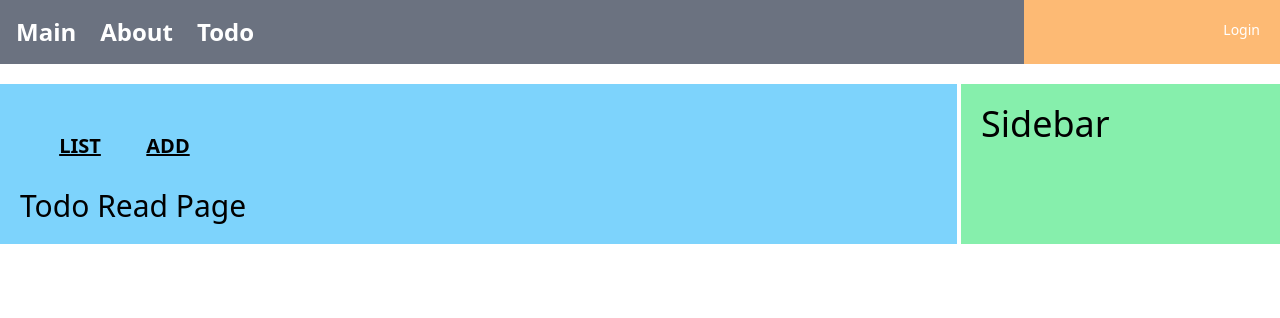
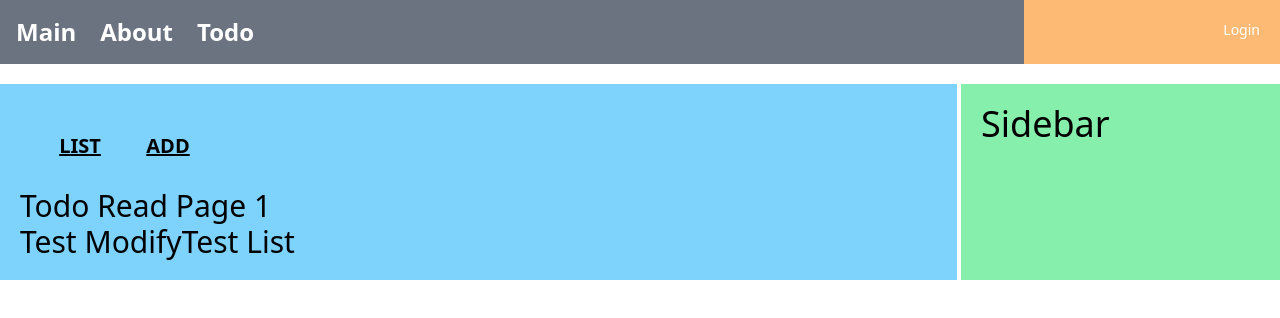
Before and after one commit to yejun95/React_JPA_Study, a React (Create React App) app in the folder mall/: page /todo/read/1 in a window 1280 px wide. Shown: the top 318 px of the page. Built offline with nearby package versions, Linux system fonts and the light colour scheme.

Commit message:
feat React - useSearchParams

```diff
--- /dev/null
+++ b/mall/src/pages/todo/ModifyPage.js
@@ -0,0 +1,13 @@
+import React from 'react';
+
+
+
+function ModifyPage(props) {
+    return (
+        <div className={'text-3xl'}>
+            Todo Modify Page
+        </div>
+    );
+}
+
+export default ModifyPage;
--- a/mall/src/pages/todo/ReadPage.js
+++ b/mall/src/pages/todo/ReadPage.js
@@ -1,15 +1,41 @@
 import React from 'react';
-import {useParams} from "react-router-dom";
+import {createSearchParams, useNavigate, useParams, useSearchParams} from "react-router-dom";
 
 function ReadPage(props) {
 
+    const navigate = useNavigate();
     const {tno} = useParams();
+    const [queryParams] = useSearchParams()
+
+    const page = queryParams.get('page') ? parseInt(queryParams.get('page')) : 1;
+    const size = queryParams.get('size') ? parseInt(queryParams.get('size')) : 10;
+
+    const queryStr = createSearchParams({page: page, size: size}).toString();
 
     console.log(tno)
 
+    const moveToModify = (tno) => {
+        navigate({
+            pathname: `/todo/modify/${tno}`,
+            search: queryStr
+        })
+    }
+
+    const moveToList = () => {
+        navigate({
+            pathname: `/todo/list`,
+            search: queryStr
+        })
+    }
+
     return (
         <div className={'text-3xl'}>
-            Todo Read Page
+            Todo Read Page {tno}
+
+            <div>
+                <button onClick={() => moveToModify(tno)}> Test Modify</button>
+                <button onClick={moveToList}> Test List</button>
+            </div>
         </div>
     );
 }
--- a/mall/src/router/todoRouter.js
+++ b/mall/src/router/todoRouter.js
@@ -5,6 +5,7 @@ const Loading = <div>Loading....</div>
 const TodoList = lazy(() => import("../pages/todo/ListPage"))
 const TodoRead = lazy(() => import('../pages/todo/ReadPage'))
 const TodoAdd = lazy(() => import('../pages/todo/AddPage'))
+const TodoModify = lazy(() => import('../pages/todo/ModifyPage'))
 
 const todoRouter = () => {
     return [
@@ -23,6 +24,10 @@ const todoRouter = () => {
         {
             path: 'read/:tno',
             element: <Suspense fallback={Loading}><TodoRead/></Suspense>
+        },
+        {
+            path: 'modify/:tno',
+            element: <Suspense fallback={Loading}><TodoModify/></Suspense>
         }
     ]
 }
```
